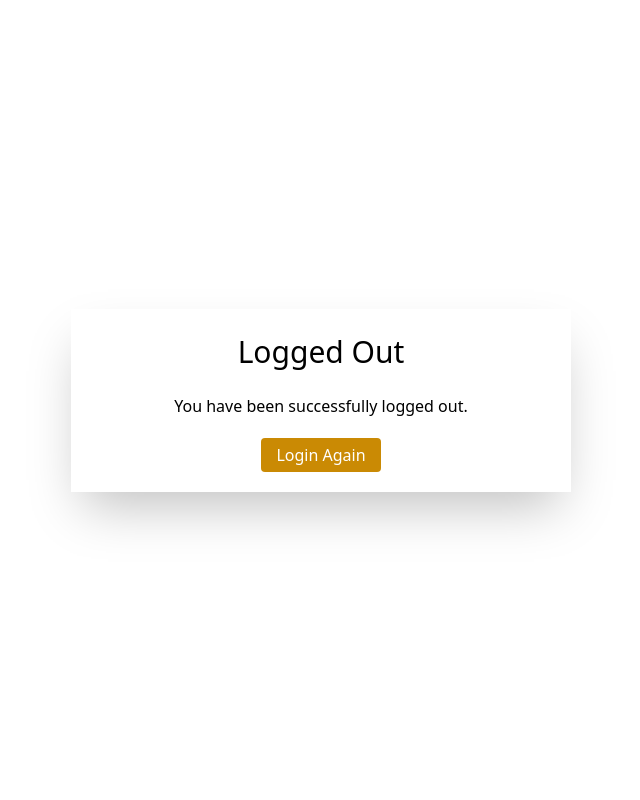
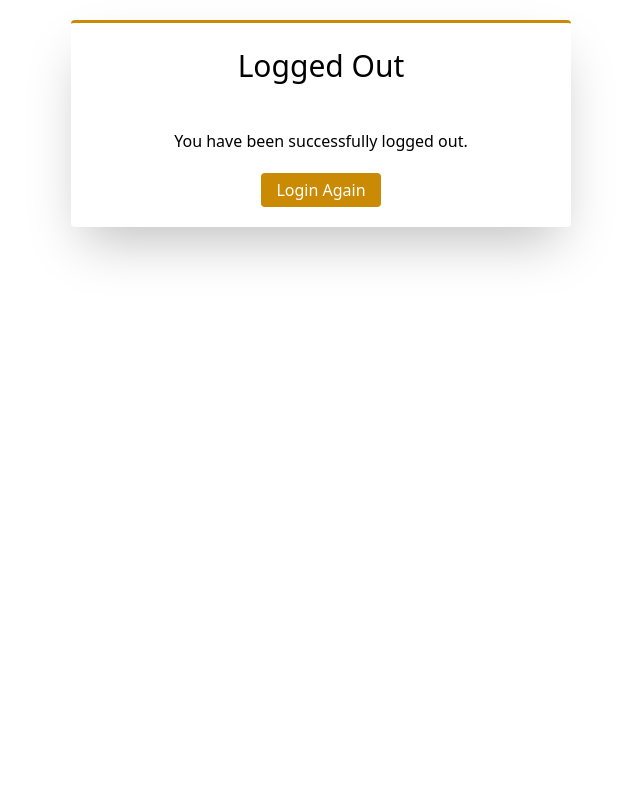
Before and after one commit to dev-dauth2026/AmazonCloneV2, a Django app: page /accounts/logout/ in a window 1280 px wide. Shown: the part 104-904 px from the top of the page, without its empty margins (319-959 px from the left). After the commit the page ends 366 px from the top, so only its background shows below. Run offline with Django 4.2, Linux system fonts and the light colour scheme; some libraries are stand-ins or nearby versions.

Commit message:
edited the layout

```diff
--- a/accounts/templates/accounts/logout.html
+++ b/accounts/templates/accounts/logout.html
@@ -3,11 +3,12 @@
 {% block content %}
 {% include 'navbar/navbar.html' %}
 {% include 'navbar/menuNavbar.html' %}
-<div class="flex w-full h-[100vh] justify-center items-center ">
-  <div class="flex flex-col justify-center items-center p-5 shadow-2xl gap-[20px] w-[500px]">
+<div class="flex w-full  justify-center items-center ">
+  <div class="flex flex-col justify-center items-center p-5 shadow-2xl gap-[20px] w-[500px] mt-[20px] rounded border-t-[3px] border-yellow-600">
     <h2 class="text-center text-[30px] fond-bold">Logged Out</h2>
+    <hr class="bg-gray-600">
     <p>You have been successfully logged out.</p>
-    <a href="{% url 'accounts:login' %}" class="bg-yellow-600 hover:bg-yellow-500 p-[5px]  w-[120px] text-center text-white rounded float-right">Login Again</a>
+    <a href="{% url 'accounts:login' %}" class="bg-yellow-600 hover:bg-yellow-500 p-[5px]  w-[120px] text-center text-white rounded transition-all duration-[1s]">Login Again</a>
   </div>
 </div>
 {% endblock %}
```
Also changed, not shown: db.sqlite3.
